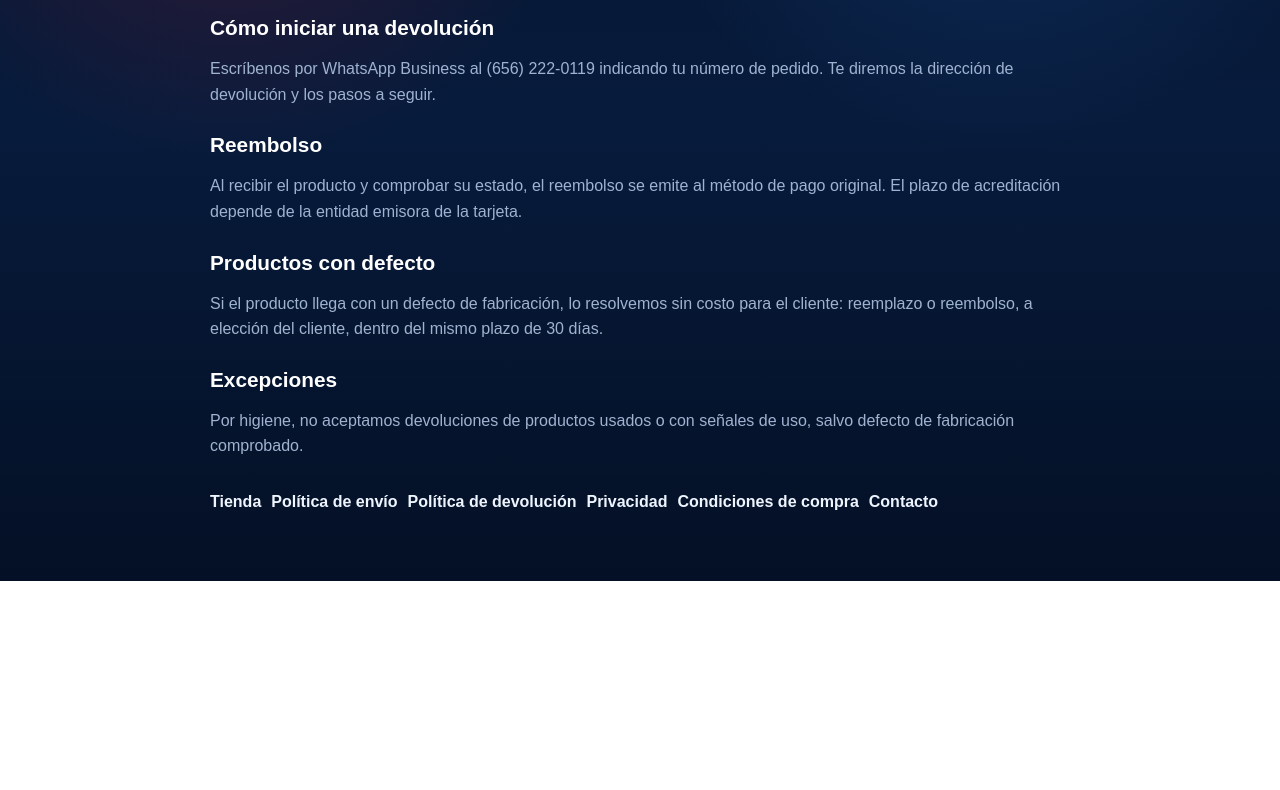
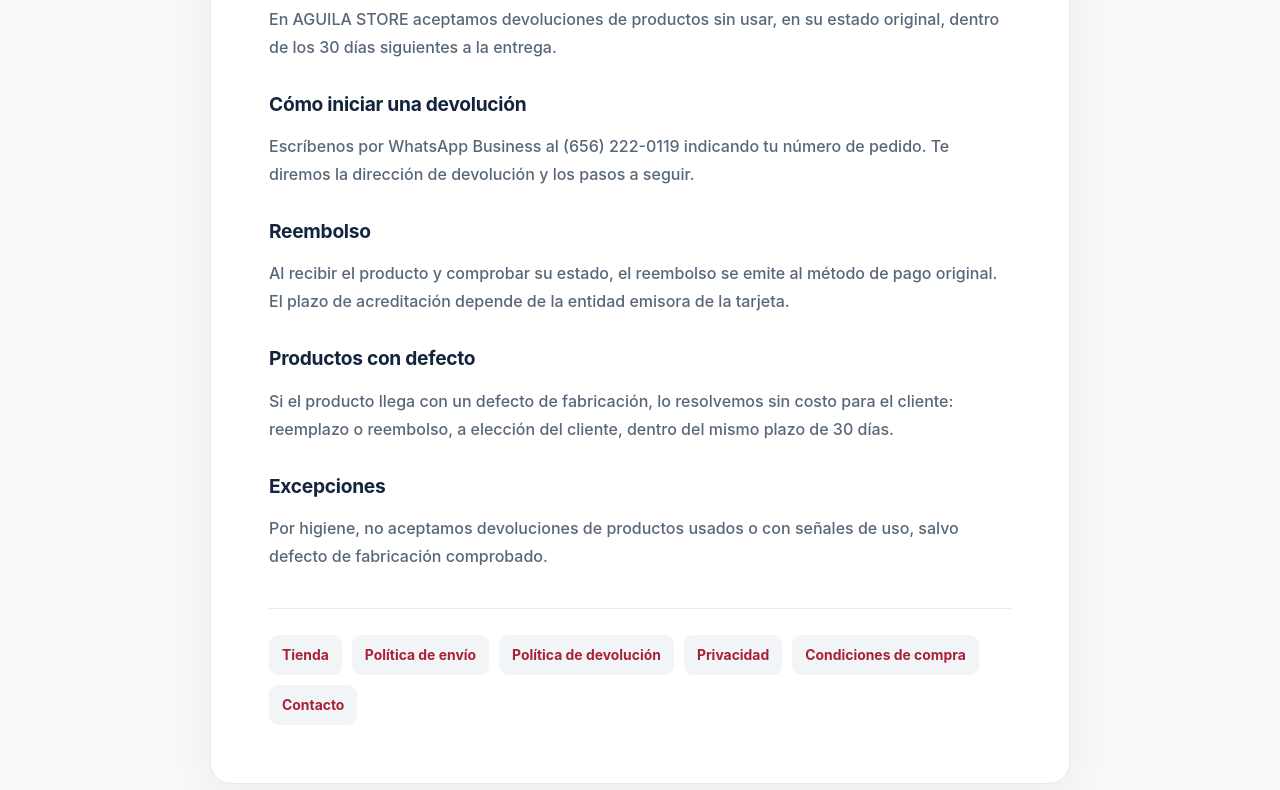
Before and after one commit to MichaelAguilaUSA/aguila-store, a website: page devoluciones.html in a window 1280 px wide. Shown: the part 306-1096 px from the top of the page. Before the commit the page ends 887 px from the top, so only its background shows below. Drawn offline with Linux system fonts and the light colour scheme.

Commit message:
Aplicar estilo premium claro a devoluciones.html

```diff
--- a/devoluciones.html
+++ b/devoluciones.html
@@ -13,6 +13,7 @@
     .policy-links { display: flex; flex-wrap: wrap; gap: 10px; margin-top: 34px; }
     .policy-links a { font-weight: 700; }
   </style>
+  <link rel="stylesheet" href="modern.css?v=20261020-2">
 </head>
 <body>
   <main class="policy-page">
```
